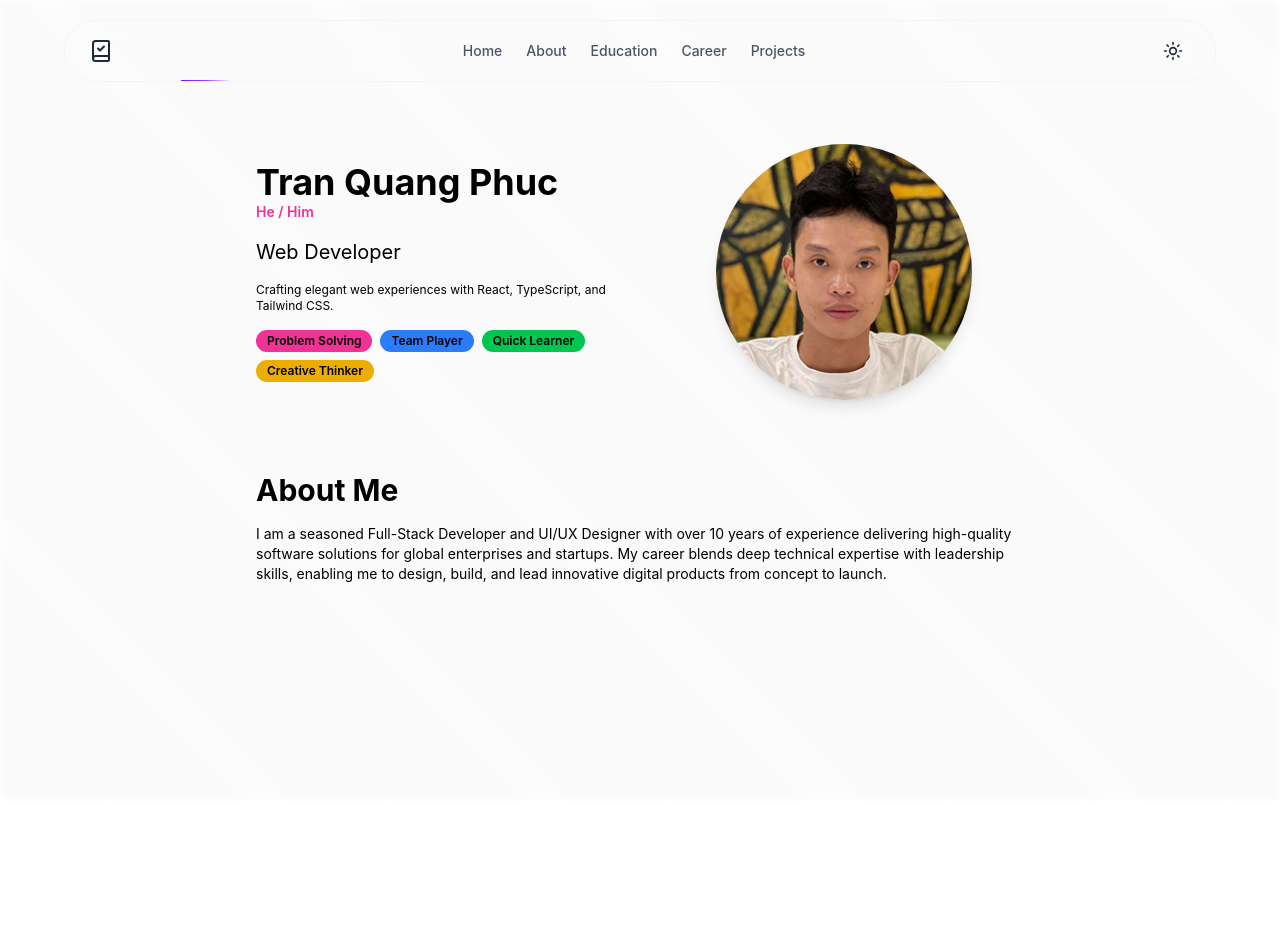
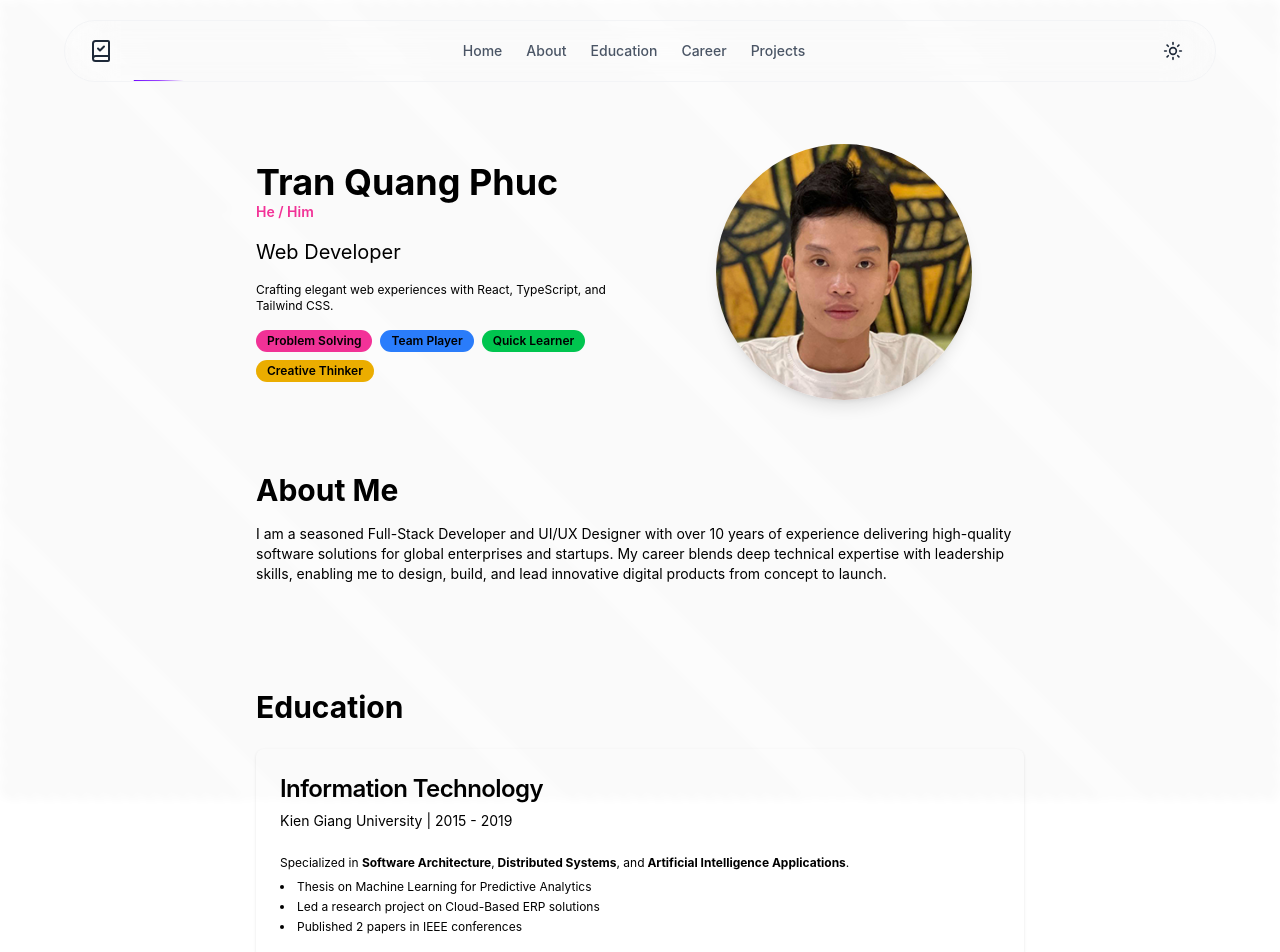
Before and after one commit to QPhuc/Animated-Portfolio, a React (Vite) app in the folder Animated-portfolio/: page / in a window 1280 px wide. Shown: the top 952 px of the page. Before the commit the page ends 849 px from the top, so only its background shows below. Built offline with nearby package versions, Linux system fonts and the light colour scheme.

Commit message:
Update education section

```diff
--- a/Animated-portfolio/src/components/EducationSection/EducationSection.tsx
+++ b/Animated-portfolio/src/components/EducationSection/EducationSection.tsx
@@ -1,4 +1,6 @@
 import { motion } from "framer-motion"
+import { Card, CardContent, CardHeader, CardTitle } from "../lightswind/card"
+import ProfessionalProfile from "./SkillCategory"
 
 const EducationSection = () => {
     return (
@@ -10,7 +12,49 @@
             transition={{ duration: 0.8, ease: "easeOut" }}
             viewport={{ once: true, amount: 0.2 }}
         >
+            {/* Education */}
+            <div>
+                <motion.h3
+                    className="text-3xl font-bold mb-6"
+                    initial={{ opacity: 0, y: 20 }}
+                    whileInView={{ opacity: 1, y: 0 }}
+                    transition={{ duration: 0.6, ease: "easeOut" }}
+                    viewport={{ once: true }}
+                >
+                    Education
+                </motion.h3>
 
+                <motion.div
+                    className="grid grid-cols-1 md:grid-cols-1 gap-8"
+                    initial={{ opacity: 0, y: 20 }}
+                    whileInView={{ opacity: 1, y: 0 }}
+                    transition={{ duration: 0.6, ease: "easeOut" }}
+                    viewport={{ once: true }}
+                >
+                    <Card>
+                        <CardHeader>
+                            <CardTitle>Information Technology</CardTitle>
+                            <p className="text-sm text-muted-foreground">
+                                Kien Giang University | 2015 - 2019
+                            </p>
+                        </CardHeader>
+                        <CardContent className="text-xs text-muted-foreground space-y-2">
+                            <p>
+                                Specialized in <strong>Software Architecture</strong>,
+                                <strong> Distributed Systems</strong>, and
+                                <strong> Artificial Intelligence Applications</strong>.
+                            </p>
+                            <ul className="list-disc list-inside space-y-1">
+                                <li>Thesis on Machine Learning for Predictive Analytics</li>
+                                <li>Led a research project on Cloud-Based ERP solutions</li>
+                                <li>Published 2 papers in IEEE conferences</li>
+                            </ul>
+                        </CardContent>
+                    </Card>
+                </motion.div>
+            </div>
+
+            <ProfessionalProfile />
         </motion.section>
     )
 }
```
